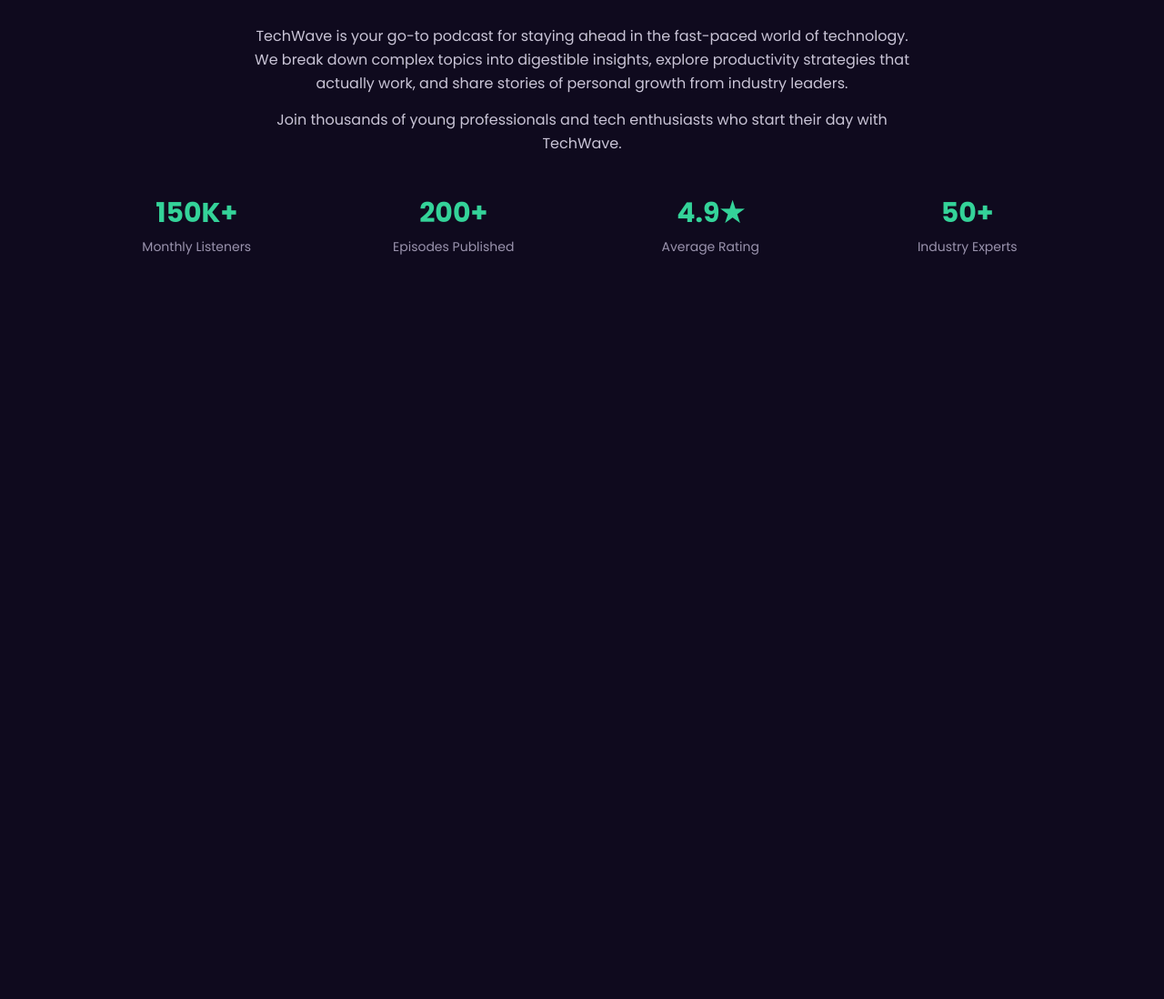
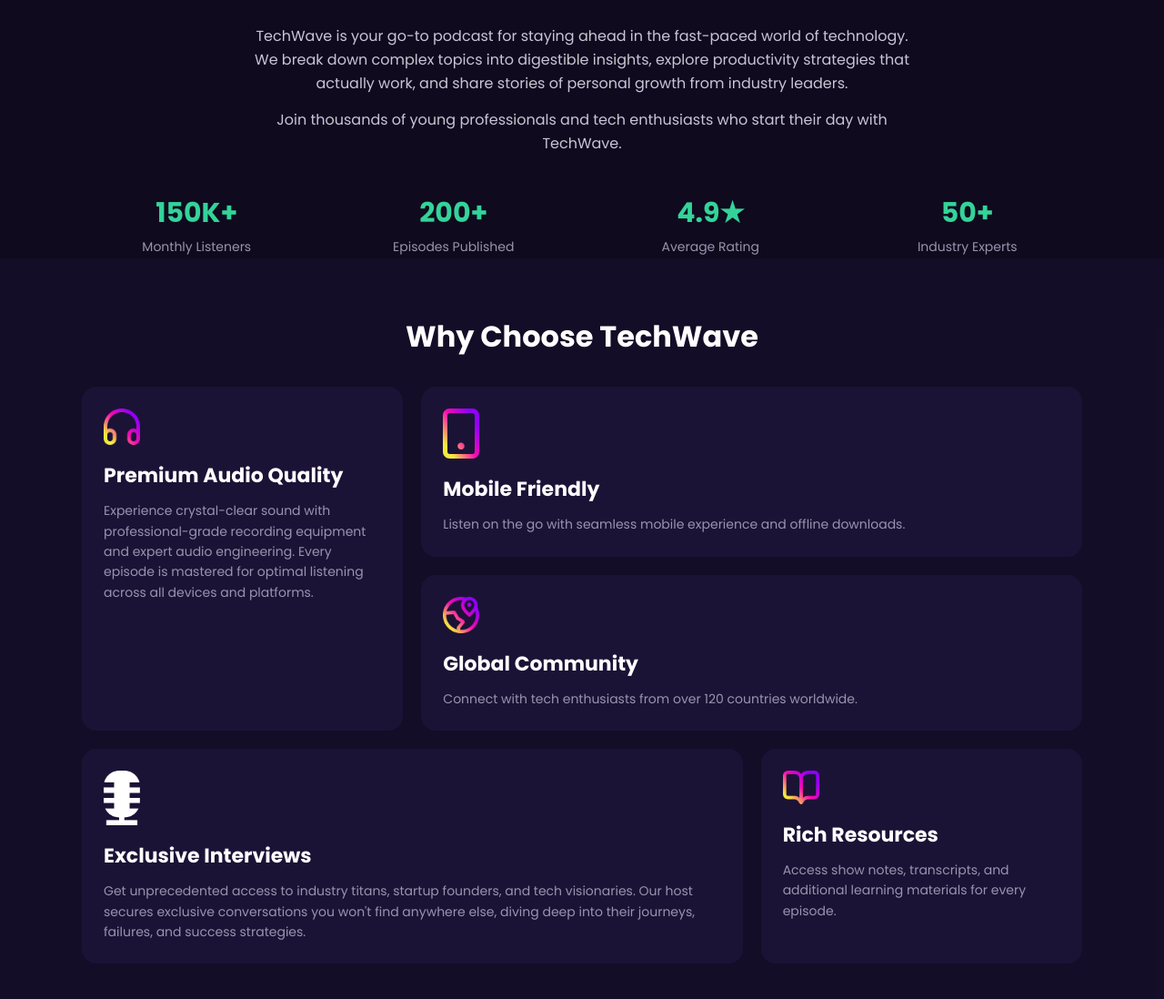
Before and after one commit to atiqahmedreza/B13-A2-TechWave, a plain HTML site: page index.html in a window 1280 px wide. Shown: the part 907-2005 px from the top of the page at 91% size. Before the commit the page ends 1191 px from the top, so only its background shows below. Drawn offline with Linux system fonts and the light colour scheme.

Commit message:
website's benefits/fratures added

```diff
--- a/index.html
+++ b/index.html
@@ -49,7 +49,7 @@
     </div>
   </section>
 
-
+    <!--- introduction -->
     <section id="about" class="about">
     <h2>About The Podcast</h2>
     <p>TechWave is your go-to podcast for staying ahead in the fast-paced world of technology.
@@ -65,6 +65,44 @@
     </div>
   </section>
 
+    <!-- TechWave Benefits -->
+  <section class="why">
+    <h2>Why Choose TechWave</h2>
+    <div class="why-grid">
+      <div class="card big">
+        <img src="assets/headphone.png" alt="" loading="lazy" />
+        <h3>Premium Audio Quality</h3>
+        <p>Experience crystal-clear sound with professional-grade recording equipment and expert audio
+          engineering. Every episode is mastered for optimal listening across all devices and platforms.</p>
+      </div>
+      <div class="card wide">
+        <img src="assets/device.png" alt="" loading="lazy" />
+        <h3>Mobile Friendly</h3>
+        <p>Listen on the go with seamless mobile experience and offline downloads.</p>
+      </div>
+      <div class="card wide">
+        <img src="assets/location.png" alt="" loading="lazy" />
+        <h3>Global Community</h3>
+        <p>Connect with tech enthusiasts from over 120 countries worldwide.</p>
+      </div>
+      <div class="card wide">
+        <img src="assets/microphone.png" alt="" loading="lazy" />
+        <h3>Exclusive Interviews</h3>
+        <p>Get unprecedented access to industry titans, startup founders, and tech visionaries. Our host
+          secures exclusive conversations you won't find anywhere else, diving deep into their journeys,
+          failures, and success strategies.</p>
+      </div>
+      <div class="card">
+        <img src="assets/resource.png" alt="" loading="lazy" />
+        <h3>Rich Resources</h3>
+        <p>Access show notes, transcripts, and additional learning materials for every episode.</p>
+      </div>
+    </div>
+  </section>
+
+
+
+
 
 
 
--- a/styles.css
+++ b/styles.css
@@ -159,3 +159,28 @@ section { padding: 60px 0; scroll-margin-top: 80px; }
 }
 .stats strong { display: block; font-size: 30px; color: var(--green); }
 .stats span { color: var(--muted); font-size: 14px; }
+
+
+.card {
+  background: var(--card);
+  border-radius: var(--radius);
+  padding: 24px;
+  transition: transform .3s ease, box-shadow .3s ease;
+}
+.card:hover { transform: translateY(-5px); box-shadow: 0 12px 30px rgba(0, 0, 0, .45); }
+.card img { width: 40px; margin-bottom: 16px; }
+.card h3 { margin-bottom: 10px; }
+.card p { color: var(--muted); font-size: 14px; }
+
+
+.why { background: rgba(27, 19, 54, .4); }
+.why-grid {
+  max-width: var(--maxw);
+  margin: 0 auto;
+  padding: 0 var(--pad);
+  display: grid;
+  grid-template-columns: repeat(3, 1fr);
+  gap: 20px;
+}
+.card.big { grid-row: span 2; }
+.card.wide { grid-column: span 2; }
```
